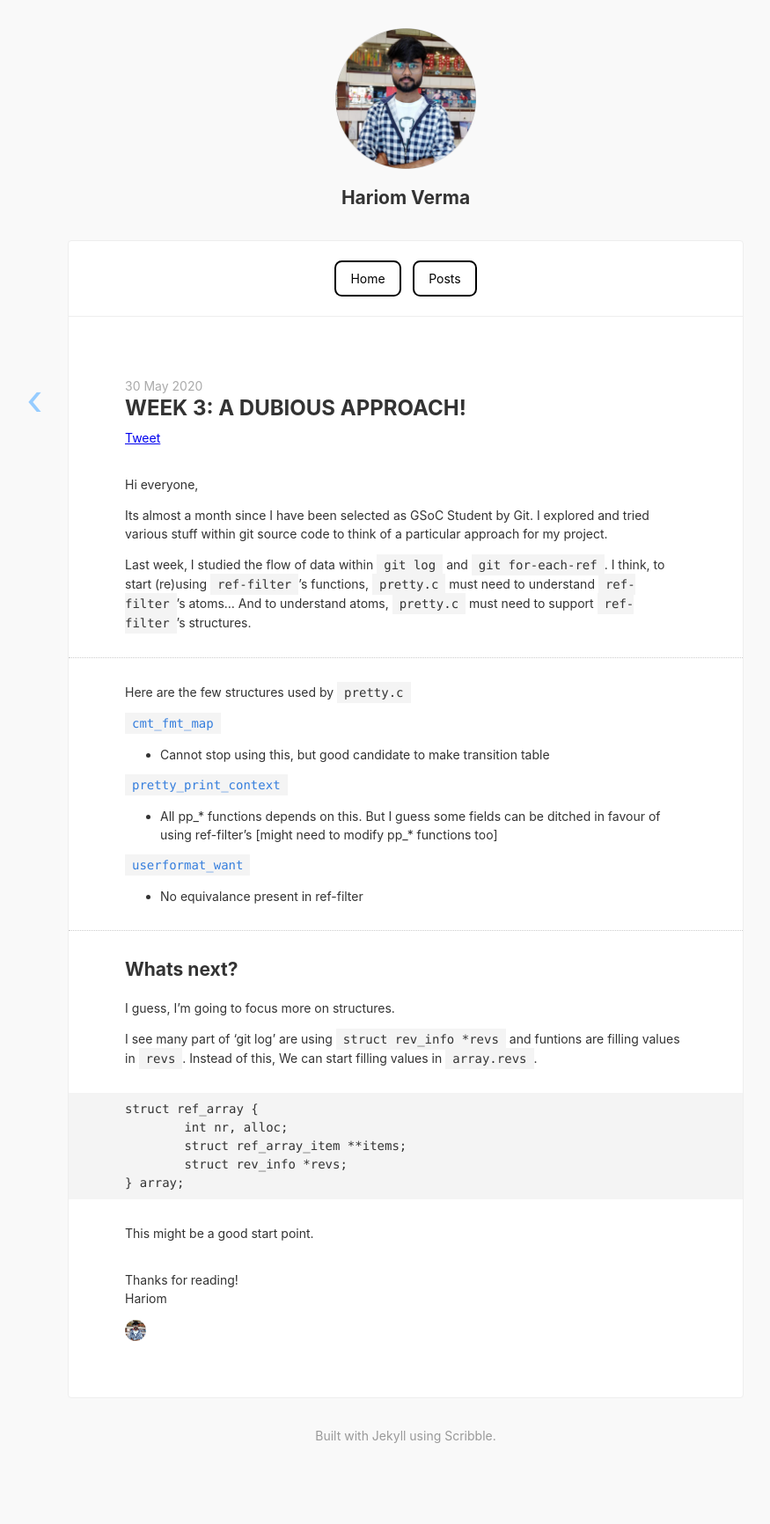
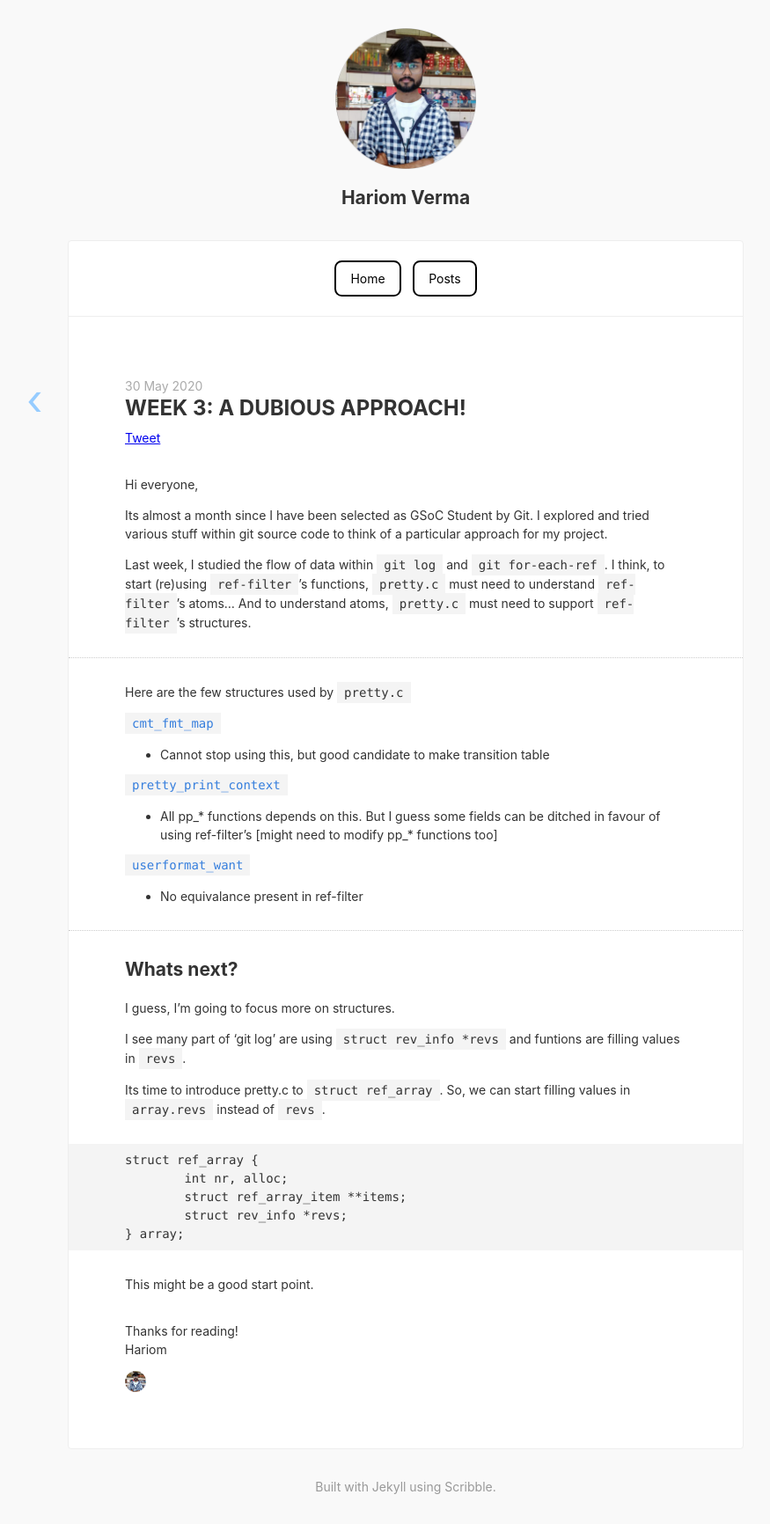
Before and after one commit to harry-hov/blogs, a Jekyll site: the page built from _posts/2020-05-30-week3-a-dubious-approach.md, in a window 1280 px wide. Shown: the whole page at 88% size, without its empty margins (179-1054 px from the left). Built offline with Jekyll 4.4.1, drawn with Linux system fonts in a browser that asks for light colours; comment, search, counter and statistics services are not loaded; before the commit the page ends 1674 px from its top, so only the background shows below that.

Commit message:
Update 2020-05-30-week3-a-dubious-approach.md

````diff
--- a/_posts/2020-05-30-week3-a-dubious-approach.md
+++ b/_posts/2020-05-30-week3-a-dubious-approach.md
@@ -35,7 +35,9 @@ Here are the few structures used by `pretty.c`
 I guess, I'm going to focus more on structures.
 
 I see many part of 'git log' are using `struct rev_info *revs` and funtions are filling values in `revs`.
-Instead of this, We can start filling values in `array.revs`.
+
+Its time to introduce pretty.c to `struct ref_array`.
+So, we can start filling values in `array.revs` instead of `revs`.
 
 ```
 struct ref_array {
````
